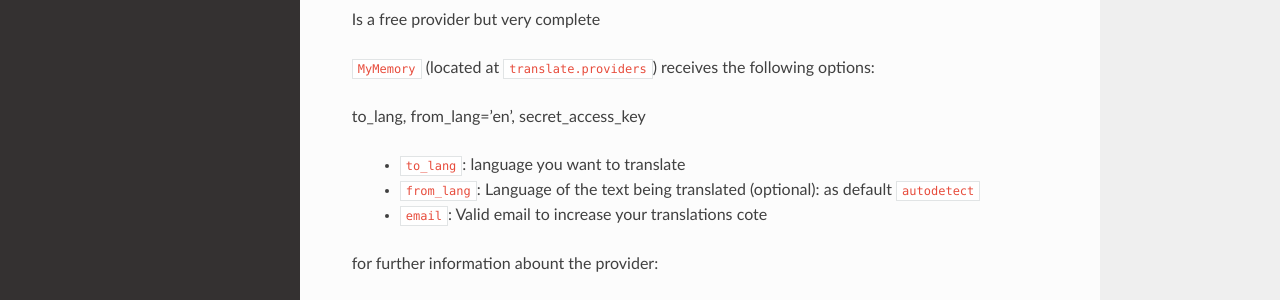
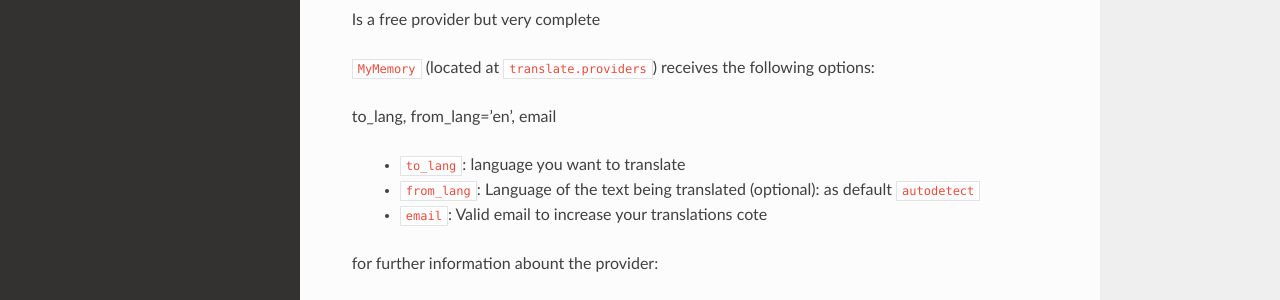
Before and after one commit to terryyin/translate-python, a Sphinx documentation site: the page built from docs/source/providers.rst, in a window 1280 px wide and 1237 px high. Shown: the part 700-1000 px from the top of the window. Built offline with Sphinx 7.4.7 and the Read the Docs theme 2.0.0, drawn with Linux system fonts in a browser that asks for light colours.

Commit message:
corrected the options of MyMemory provider
The option `secret_access_key` does not exist for MyMemory. Instead `email` exists.

```diff
--- a/docs/source/providers.rst
+++ b/docs/source/providers.rst
@@ -30,7 +30,7 @@ Is a free provider but very  complete
 
 ``MyMemory`` (located at ``translate.providers``) receives the following options:
 
-to_lang, from_lang='en', secret_access_key
+to_lang, from_lang='en', email
 
     * ``to_lang``: language you want to translate
     * ``from_lang``: Language of the text being translated  (optional): as default ``autodetect``
```
